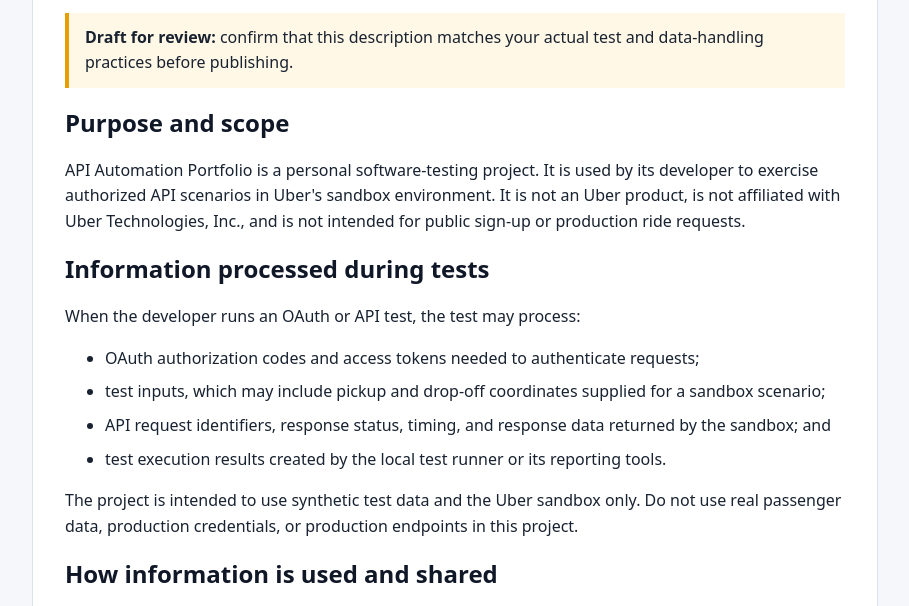
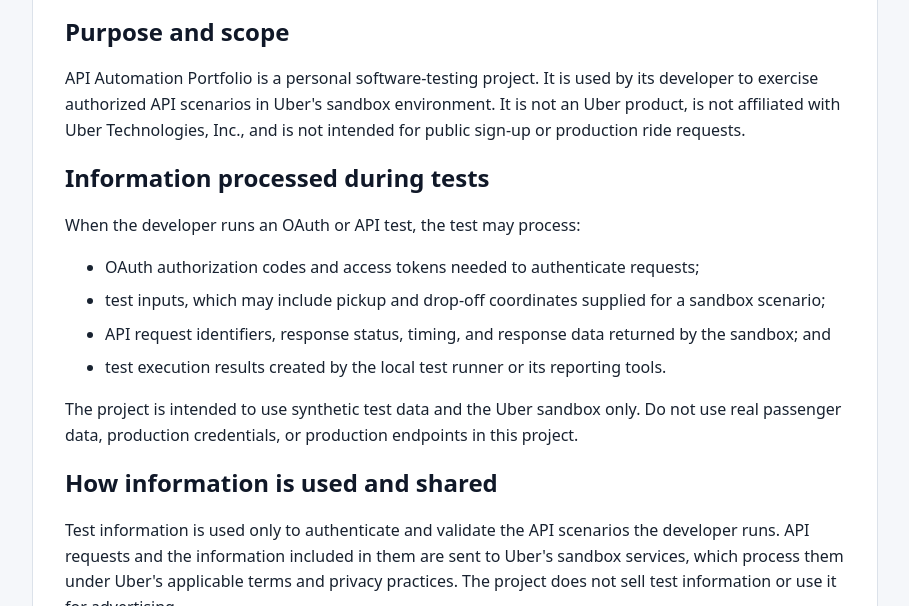
Before and after one commit to iamsagarghosh/uber-api-automation-framework, a plain HTML site: page index.html in a window 1280 px wide. Shown: the part 189-795 px from the top of the page, without its empty margins (185-1094 px from the left). Drawn offline with Linux system fonts and the light colour scheme.

Commit message:
Remove draft notice from privacy policy
Removed draft notice from the privacy policy.

```diff
--- a/index.html
+++ b/index.html
@@ -22,8 +22,6 @@
   <h1>Privacy Policy</h1>
   <p class="meta"><strong>Application:</strong> API Automation Portfolio<br>
     <strong>Effective date:</strong> 24 November 2026</p>
-
-  <p class="notice"><strong>Draft for review:</strong> confirm that this description matches your actual test and data-handling practices before publishing.</p>
 
   <h2>Purpose and scope</h2>
   <p>API Automation Portfolio is a personal software-testing project. It is used by its developer to exercise authorized API scenarios in Uber's sandbox environment. It is not an Uber product, is not affiliated with Uber Technologies, Inc., and is not intended for public sign-up or production ride requests.</p>
```
